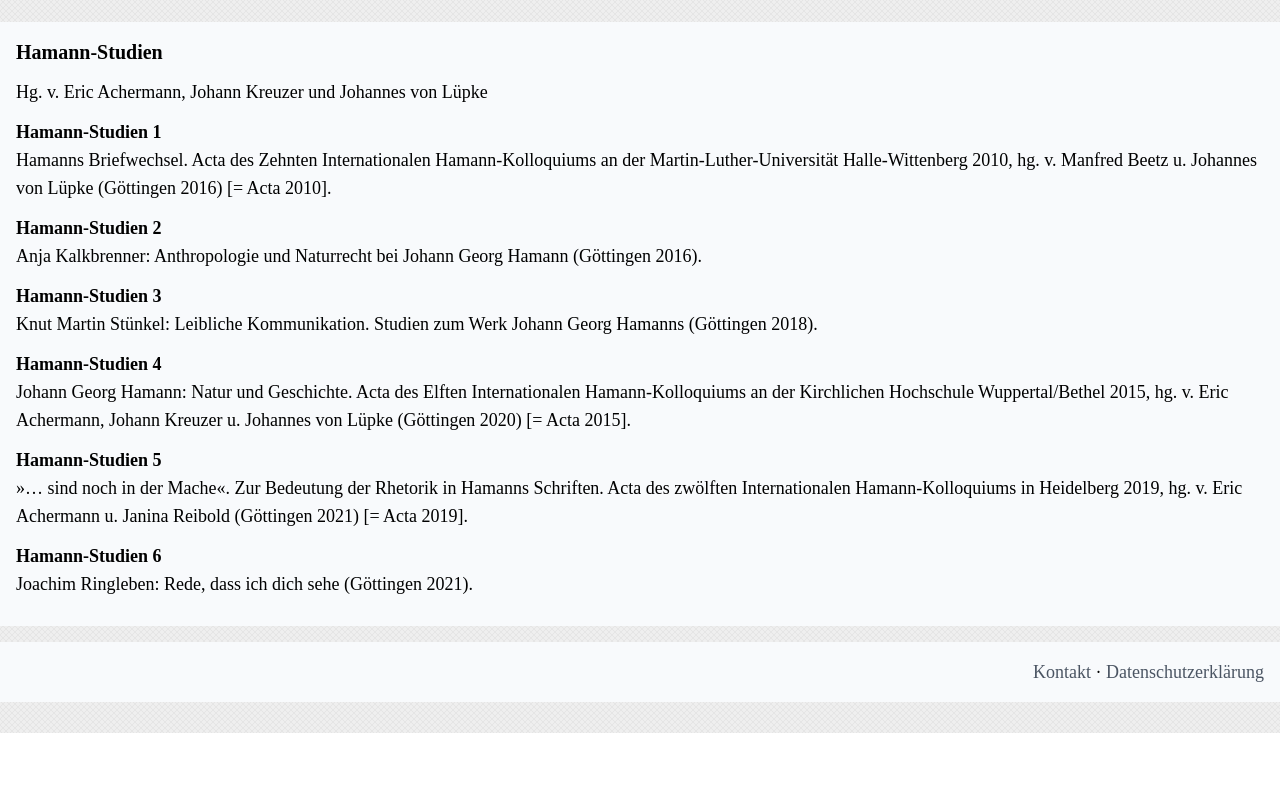
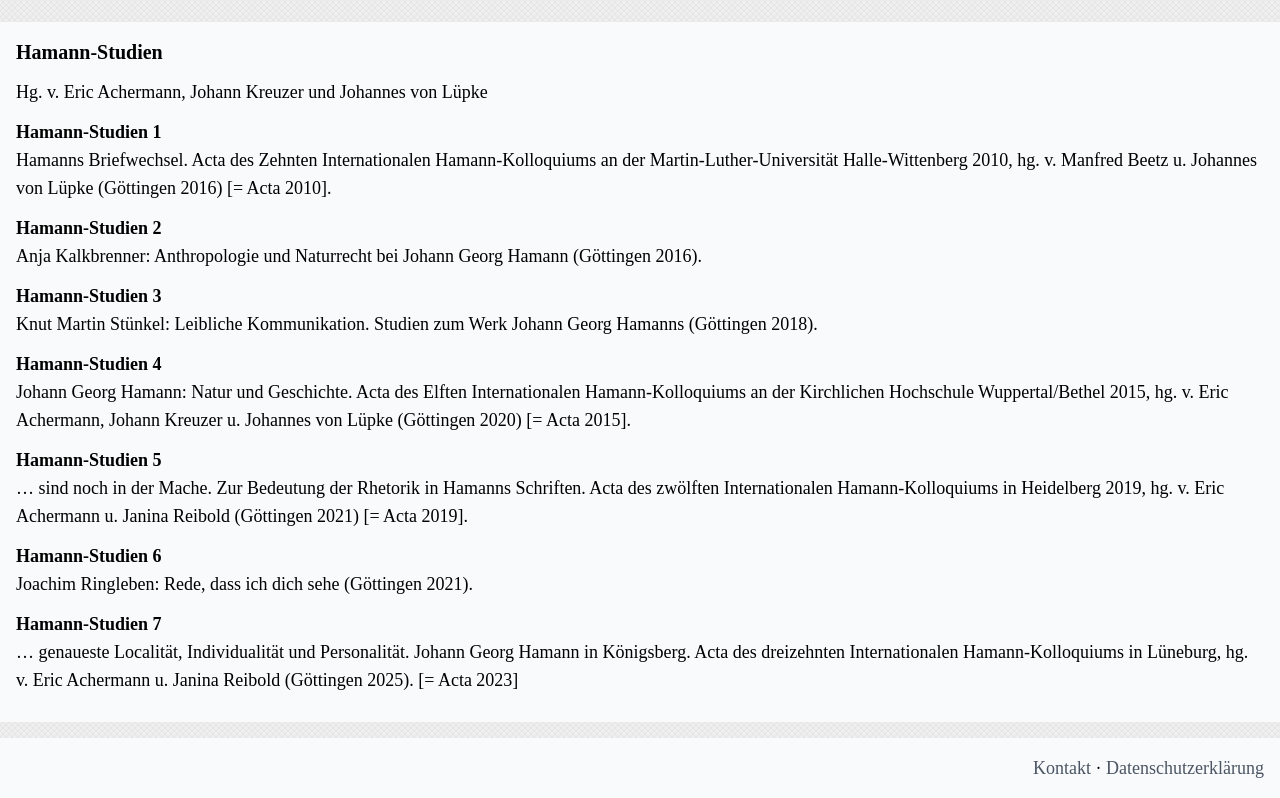
Before and after one commit to Theodor-Springmann-Stiftung/hamann-kolloquium, a website built with Vite: page studien.html in a window 1280 px wide. Shown: the part 67-865 px from the top of the page. Before the commit the page ends 800 px from the top, so only its background shows below. Built offline with nearby package versions, Linux system fonts and the light colour scheme; a web font is replaced by a local one.

Commit message:
Ergänzung: Hamann-Studien

```diff
--- a/acta-baende.html
+++ b/acta-baende.html
@@ -107,7 +107,7 @@
     </p>
     <p>
       <span class="acta-title font-bold">Acta 2019</span><br /><span class="acta-lit">
-        »… sind noch in der Mache«. Zur Bedeutung der Rhetorik in Hamanns
+        … sind noch in der Mache. Zur Bedeutung der Rhetorik in Hamanns
         Schriften. Acta des zwölften Internationalen Hamann-Kolloquiums in
         Heidelberg 2019, hg. v. Eric Achermann u. Janina Reibold (Göttingen
         2021) [= Hamann-Studien 5].
--- a/studien.html
+++ b/studien.html
@@ -64,7 +64,7 @@
       <p>
         <span class="acta-title font-bold">Hamann-Studien 5</span><br />
         <span class="acta-lit"
-          >»… sind noch in der Mache«. Zur Bedeutung der Rhetorik in Hamanns
+          >… sind noch in der Mache. Zur Bedeutung der Rhetorik in Hamanns
           Schriften. Acta des zwölften Internationalen Hamann-Kolloquiums in
           Heidelberg 2019, hg. v. Eric Achermann u. Janina Reibold (Göttingen
           2021) [= Acta 2019].
@@ -76,6 +76,12 @@
           >Joachim Ringleben: Rede, dass ich dich sehe (Göttingen 2021).
         </span>
       </p>
+      <p>
+        <span class="acta-title font-bold">Hamann-Studien 7</span><br />
+        <span class="acta-lit"
+          >… genaueste Localität, Individualität und Personalität. Johann Georg Hamann in Königsberg. Acta des dreizehnten Internationalen Hamann-Kolloquiums in Lüneburg, hg. v. Eric Achermann u. Janina Reibold (Göttingen 2025). [= Acta 2023]
+        </span>
+      </p>
     </div>
     <ha-footer></ha-footer>
   </body>
```
